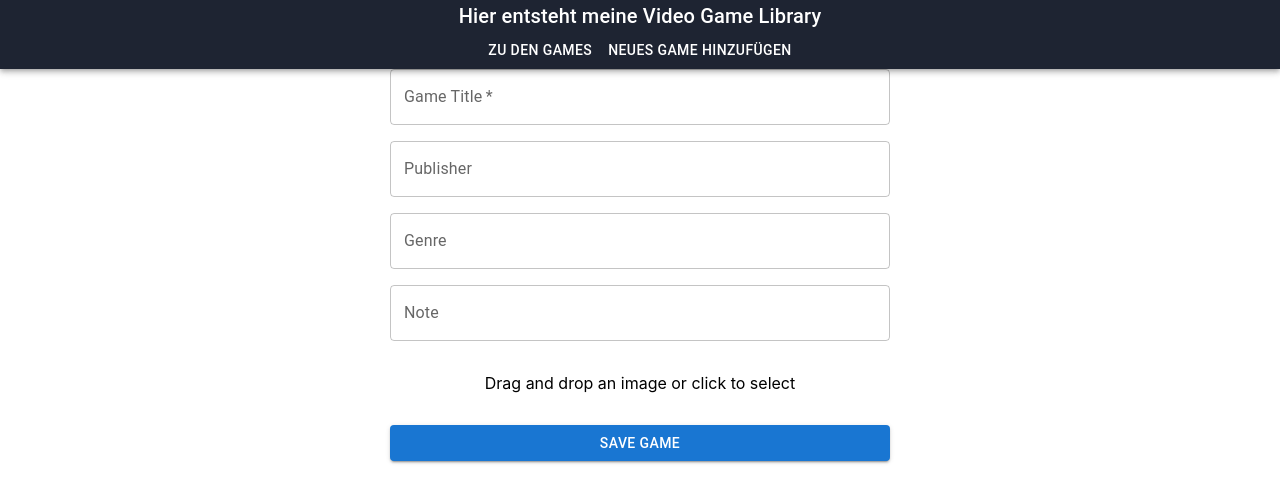
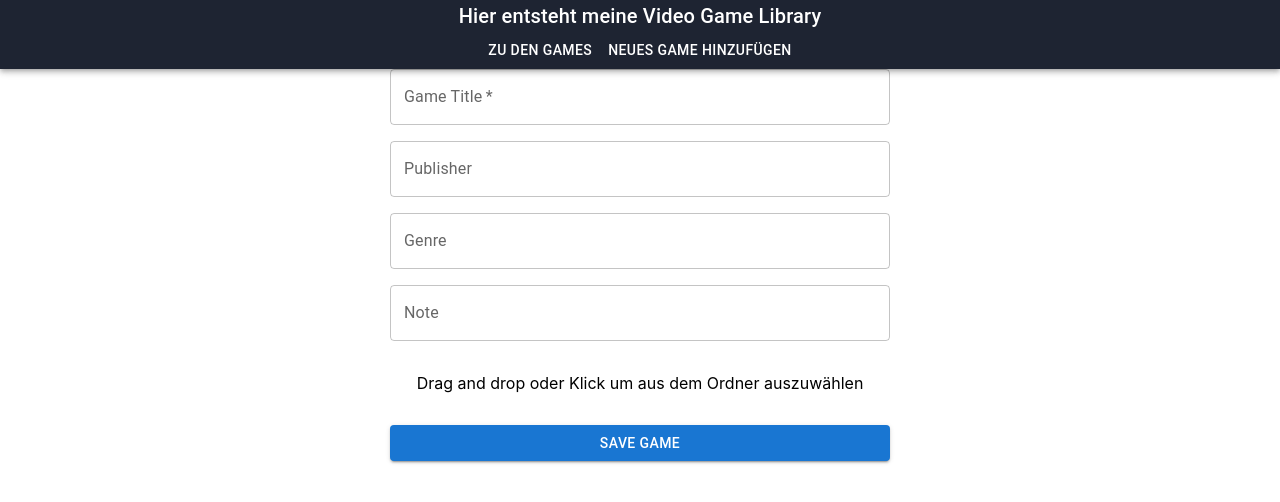
Before and after one commit to CodingRobIT/Digitales-Gesellenstueck, a React (Create React App) app in the folder frontend/: page /games/add in a window 1280 px wide. Shown: the top 502 px of the page. Built offline with nearby package versions, Linux system fonts and the light colour scheme; no server answers.

Commit message:
update language in Drag n drop

```diff
--- a/frontend/src/AddGame.tsx
+++ b/frontend/src/AddGame.tsx
@@ -103,9 +103,9 @@ export default function AddGame(props: AddGameProps) {
             <div {...getRootProps()}>
                 <input {...getInputProps()} />
                 {isDragActive ? (
-                    <p>Drop the image here ...</p>
+                    <p>Bild für Upload hier her ziehen ...</p>
                 ) : (
-                    <p>Drag and drop an image or click to select</p>
+                    <p>Drag and drop oder Klick um aus dem Ordner auszuwählen</p>
                 )}
             </div>
             {errorMessage && <p>{errorMessage}</p>}
```
